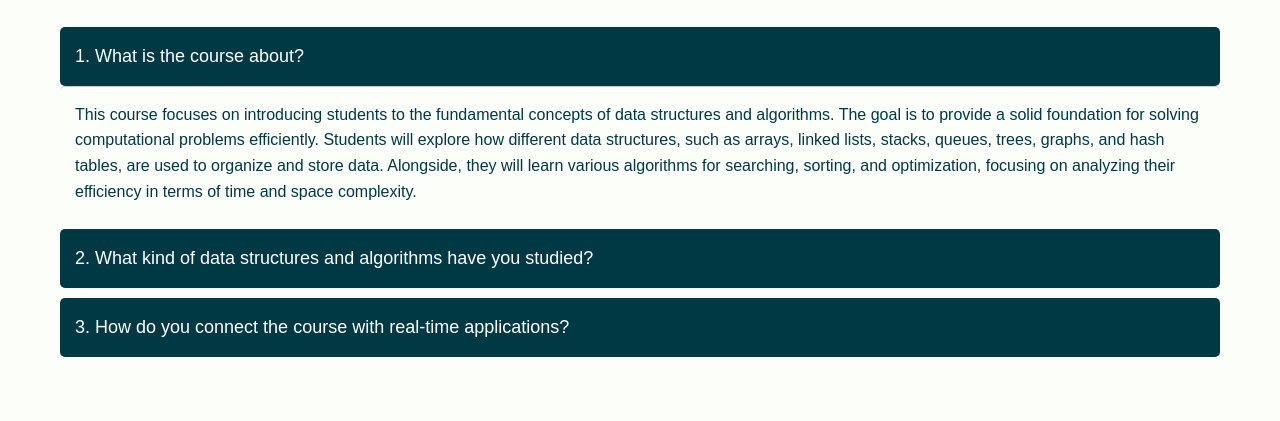
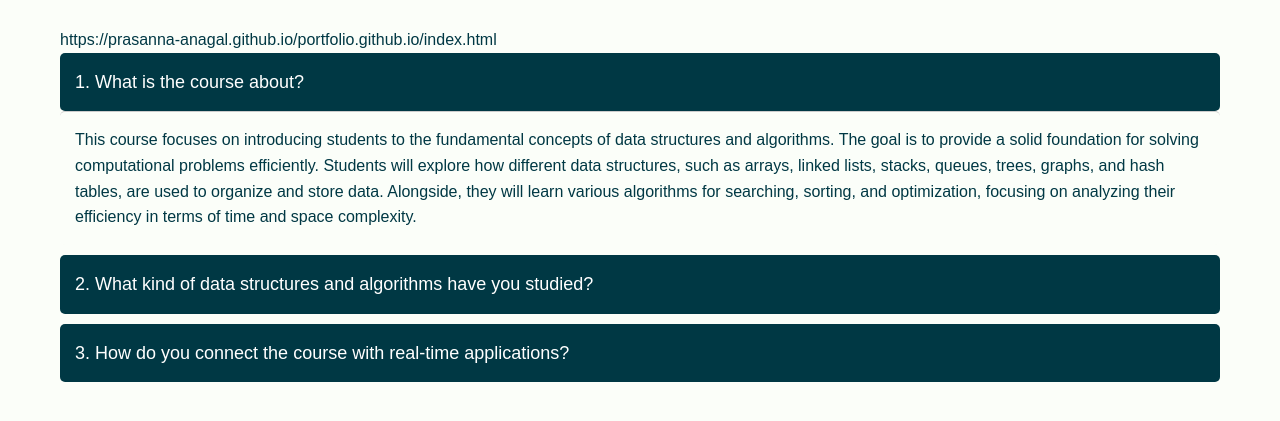
Before and after one commit to prasanna-anagal/portfolio.github.io, a plain HTML site: page introduction.html in a window 1280 px wide. Shown: the part 147-568 px from the top of the page. Drawn offline with Linux system fonts and the light colour scheme.

Commit message:
Update introduction.html

```diff
--- a/introduction.html
+++ b/introduction.html
@@ -22,7 +22,7 @@
     <!-- Main Content Area -->
     <div class="container">
         <h1>Introduction to Data Structures and Algorithms</h1>
-
+https://prasanna-anagal.github.io/portfolio.github.io/index.html
         <!-- Accordion -->
         <div class="accordion">
             <div class="accordion-item">
```
